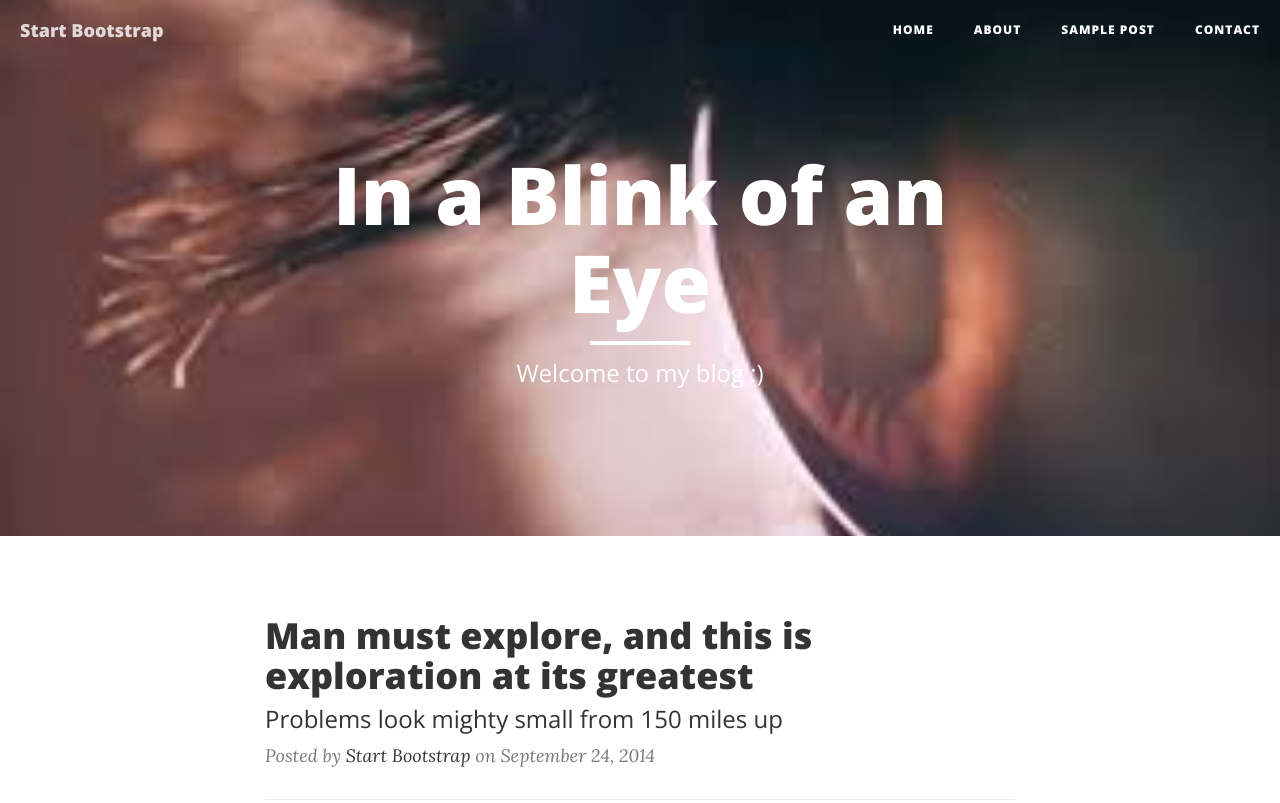
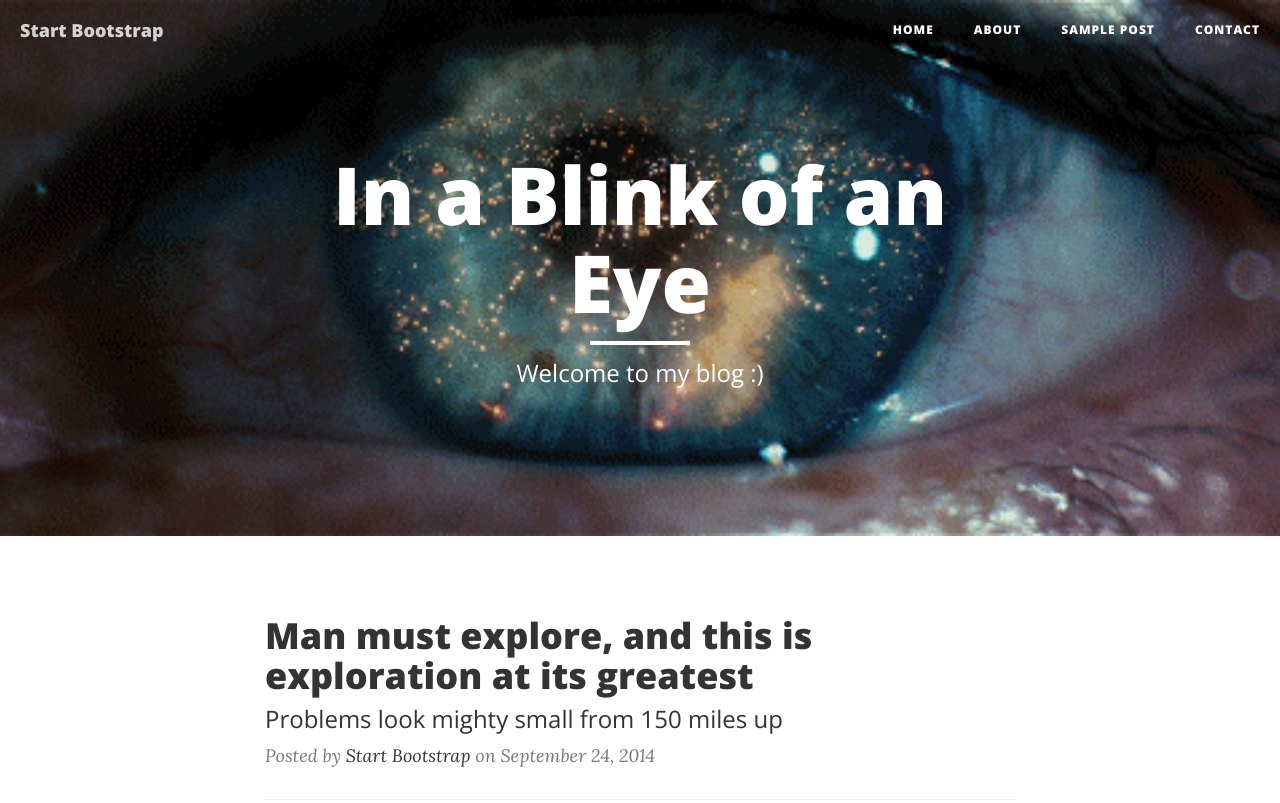
Before and after one commit to JustinVerzosa/blog, a website: page index.html in a window 1280 px wide. Shown: the top 803 px of the page. Drawn offline with nearby package versions, Linux system fonts and the light colour scheme.

Commit message:
Update index.html

```diff
--- a/index.html
+++ b/index.html
@@ -69,7 +69,7 @@
 
     <!-- Page Header -->
     <!-- Set your background image for this header on the line below. -->
-    <header class="intro-header" style="background-image: url('eyee.jpg')">
+    <header class="intro-header" style="background-image: url('eyeee.gif')">
         <div class="container">
             <div class="row">
                 <div class="col-lg-8 col-lg-offset-2 col-md-10 col-md-offset-1">
```
